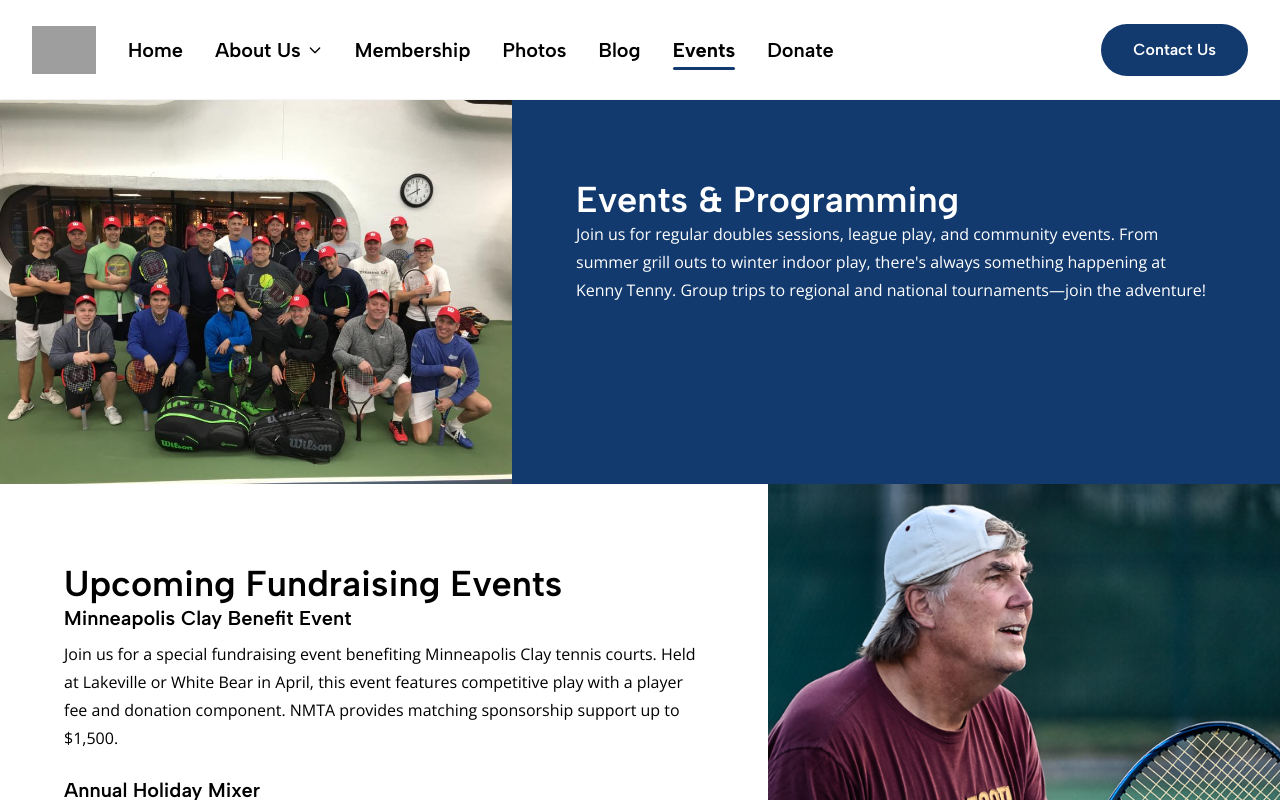
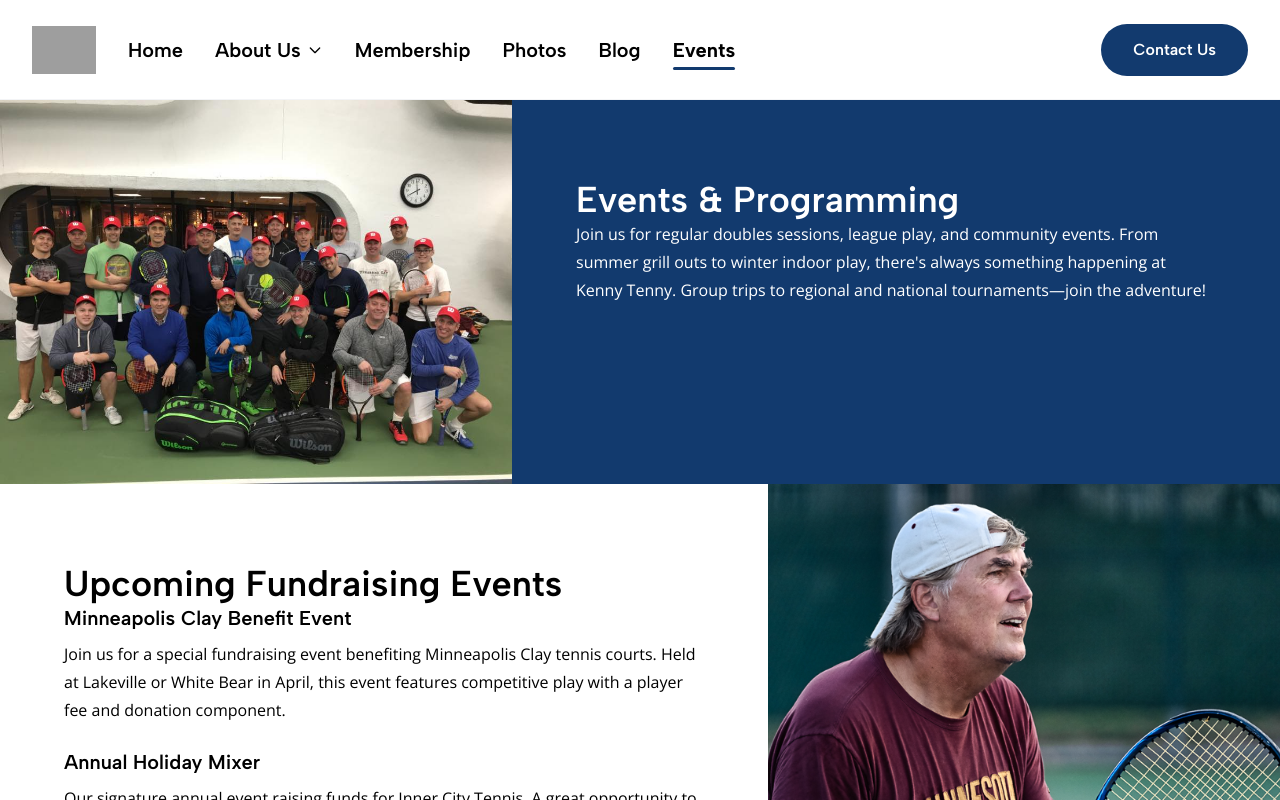
Before and after one commit to ebettenga/mtcp, a React (Vite) app: page /events in a window 1280 px wide. Shown: the top 800 px of the page. Built offline with nearby package versions, Linux system fonts and the light colour scheme; grey boxes are pictures that could not be loaded.

Commit message:
removing stuff we can't say yet

```diff
--- a/src/App.tsx
+++ b/src/App.tsx
@@ -6,7 +6,7 @@ import BlogPost from './pages/BlogPost';
 import Events from './pages/Events';
 import AboutUs from './pages/AboutUs';
 import Photos from './pages/Photos';
-import Donations from './pages/Donations';
+// import Donations from './pages/Donations';
 import Joining from './pages/Joining';
 import Links from './pages/Links';
 
@@ -25,7 +25,7 @@ function App() {
           <Route path="/events" element={<Events />} />
           <Route path="/about-us" element={<AboutUs />} />
           <Route path="/photos" element={<Photos />} />
-          <Route path="/donations" element={<Donations />} />
+          {/* <Route path="/donations" element={<Donations />} /> */}
           <Route path="/joining" element={<Joining />} />
           <Route path="/links" element={<Links />} />
           <Route path="*" element={<Navigate to="/" replace />} />
--- a/src/components/Header.tsx
+++ b/src/components/Header.tsx
@@ -25,7 +25,7 @@ export default function Header({ className = '' }: HeaderProps) {
   const isAboutUsActive = location.pathname === '/about-us' || location.pathname.startsWith('/about-us/');
   const isHomeActive = location.pathname === '/';
   const isEventsActive = location.pathname === '/events';
-  const isDonateActive = location.pathname === '/donations';
+  // const isDonateActive = location.pathname === '/donations';
   const isMembershipActive = location.pathname === '/joining';
   const isPhotosActive = location.pathname === '/photos';
   const isBlogActive = location.pathname === '/blog' || location.pathname.startsWith('/blog/');
@@ -179,12 +179,12 @@ export default function Header({ className = '' }: HeaderProps) {
                 isBold
               />
               <Divider />
-              <MobileMenuItem
+              {/* <MobileMenuItem
                 label="Donate"
                 onClick={() => handleMenuItemClick('/donations')}
                 isBold
               />
-              <Divider />
+              <Divider /> */}
 
               <MobileMenuItem
                 label="Membership"
@@ -312,14 +312,14 @@ export default function Header({ className = '' }: HeaderProps) {
               >
                 Events
               </button>
-              <button
+              {/* <button
                 onClick={() => handleMenuItemClick('/donations')}
                 className={`flex relative rounded-md px-0 py-0 font-albert text-xl leading-5 text-black transition-opacity hover:opacity-80 ${
                   isDonateActive ? 'font-bold' : 'font-semibold'
                 } ${isDonateActive ? activeLinkClass : ''}`}
               >
                 Donate
-              </button>
+              </button> */}
             </div>
           </div>
           <button
--- a/src/pages/AboutUs.tsx
+++ b/src/pages/AboutUs.tsx
@@ -81,7 +81,7 @@ export default function AboutUs() {
           imagePosition="right"
         >
           <div className="font-open text-base leading-7 text-white" style={{ display: 'flex', flexDirection: 'column', gap: '16px' }}>
-            <p><strong>Northern Minnesota Tennis Association (NMTA):</strong> MTPC is proud to partner with NMTA as a volunteer organization. NMTA provides matching sponsorship support for our charitable events benefiting Minneapolis Clay courts and youth tennis programs.</p>
+            {/* <p><strong>Northern Minnesota Tennis Association (NMTA):</strong> MTPC is proud to partner with NMTA as a volunteer organization. NMTA provides matching sponsorship support for our charitable events benefiting Minneapolis Clay courts and youth tennis programs.</p> */}
             <p><strong>InnerCity Tennis Foundation of Minneapolis:</strong> Serving 6,000 kids annually since 1973 across 22 public parks.</p>
             <p><strong>Saint Paul Urban Tennis (SPUT):</strong> Transforming lives of youth in underserved communities since 1991.</p>
             <p><strong>Thunder Bay Ontario Tennis:</strong> Reciprocal inclusion in events including the Mid Canada Tennis Classic.</p>
--- a/src/pages/Events.tsx
+++ b/src/pages/Events.tsx
@@ -28,7 +28,7 @@ export default function Events() {
           <div className="font-open text-base leading-7 text-black" style={{ display: 'flex', flexDirection: 'column', gap: '24px' }}>
             <div>
               <h3 className="font-albert text-xl font-semibold text-black" style={{ marginBottom: '8px' }}>Minneapolis Clay Benefit Event</h3>
-              <p>Join us for a special fundraising event benefiting Minneapolis Clay tennis courts. Held at Lakeville or White Bear in April, this event features competitive play with a player fee and donation component. NMTA provides matching sponsorship support up to $1,500.</p>
+              <p>Join us for a special fundraising event benefiting Minneapolis Clay tennis courts. Held at Lakeville or White Bear in April, this event features competitive play with a player fee and donation component.</p>
             </div>
             <div>
               <h3 className="font-albert text-xl font-semibold text-black" style={{ marginBottom: '8px' }}>Annual Holiday Mixer</h3>
```
